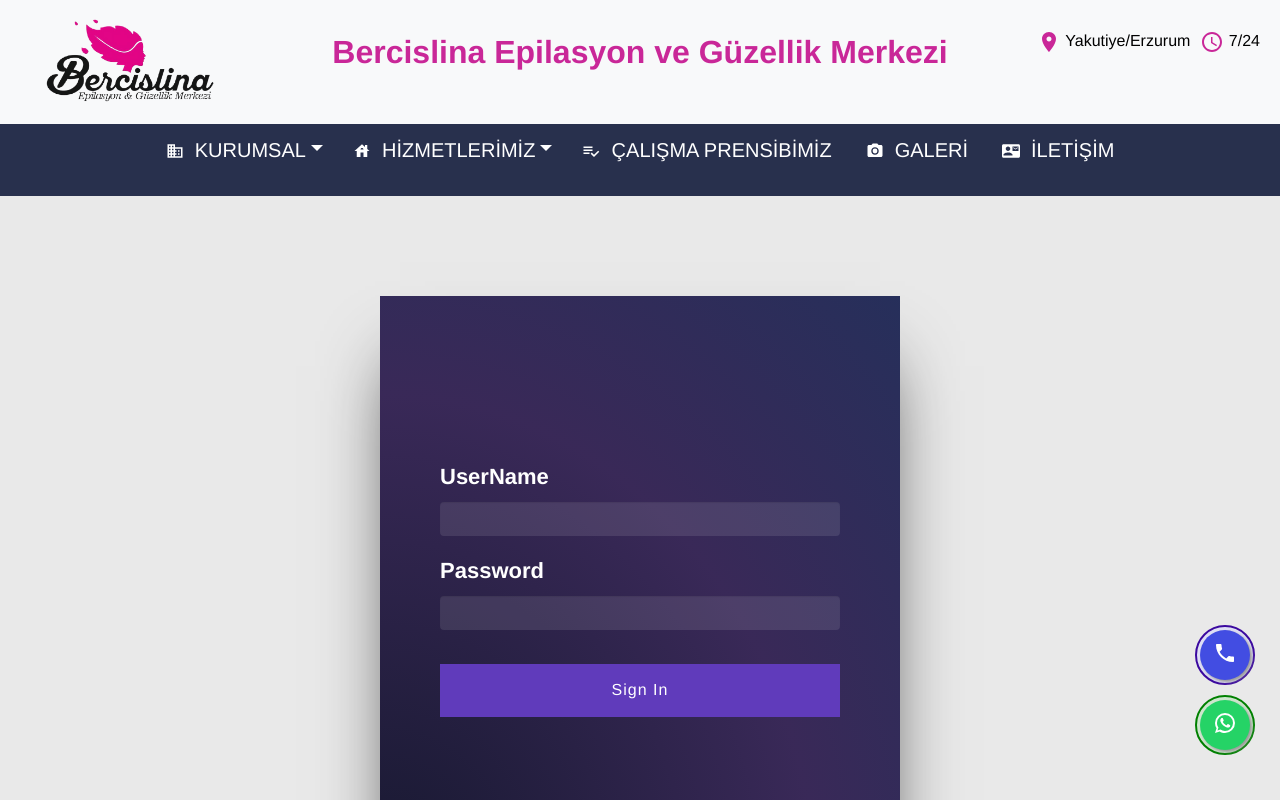
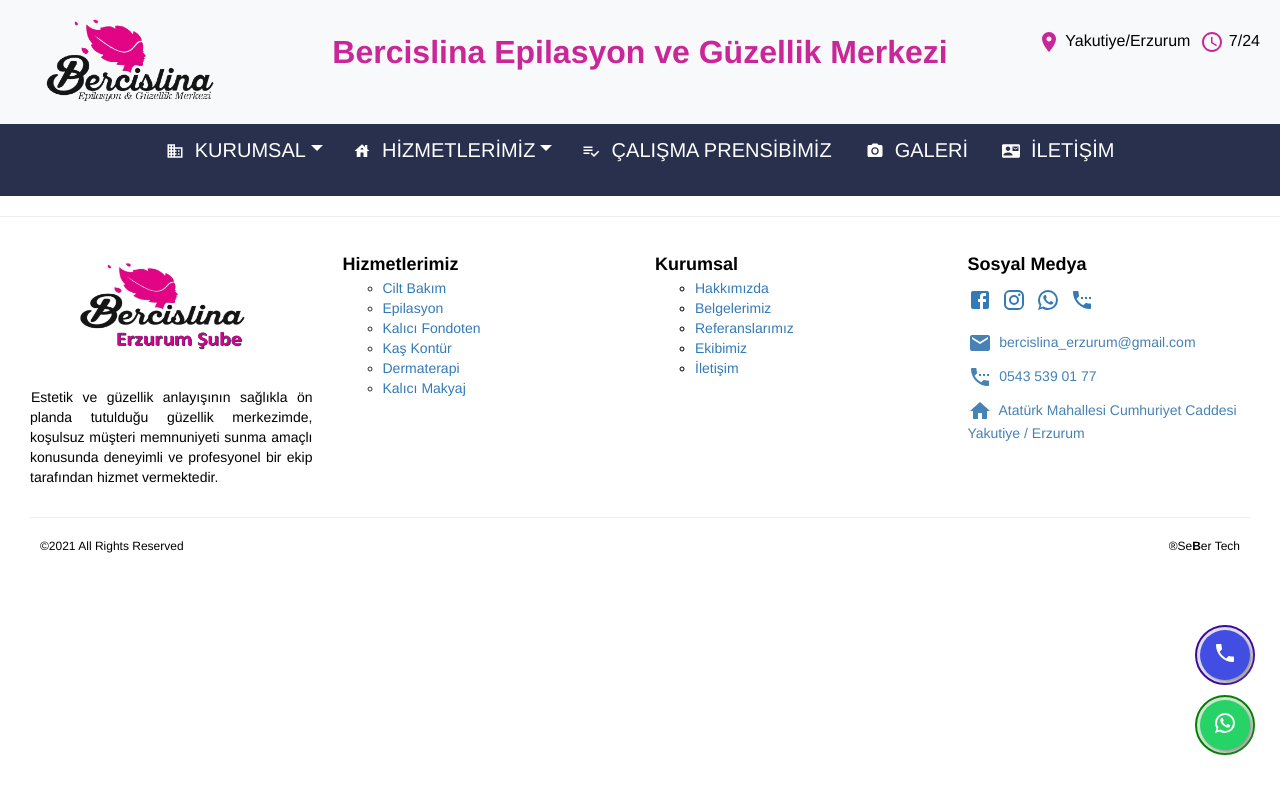
Before and after one commit to beratisahin/bercislina, a React (Create React App) app: page /admin in a window 1280 px wide. Shown: the top 800 px of the page. Built offline with nearby package versions, Linux system fonts and the light colour scheme; no server answers.

Commit message:
firebase yemedi !!!

```diff
--- a/package.json
+++ b/package.json
@@ -18,6 +18,7 @@
     "react": "^16.13.1",
     "react-bootstrap": "^1.3.0",
     "react-dom": "^16.13.1",
+    "react-firebase": "^2.2.8",
     "react-router-dom": "^5.2.0",
     "react-scripts": "3.4.3",
     "react-toastify": "^6.0.8"
--- a/src/App.js
+++ b/src/App.js
@@ -25,7 +25,7 @@ import HamaliyeTemini from "./components/hizmetler/hamaliye-temini/HamaliyeTemin
 import CalismaPrensibimiz from "./components/calisma-prensibimiz/CalismaPrensibimiz";
 import Galeri from "./components/galeri/Galeri";
 import Iletisim from "./components/iletisim/ContactForm";
-import Admin from "./components/admin/Admin.js";
+
 
 
 
@@ -60,7 +60,7 @@ function App() {
             <Route path="/calisma-prensibimiz" component={CalismaPrensibimiz} />
             <Route path="/galeri" component={Galeri} />
             <Route path="/iletisim" component={Iletisim} />
-            <Route exact path="/admin" component={Admin} />
+
           </Switch>
 
 
--- a/src/components/admin/Admin.js
+++ /dev/null
@@ -1,91 +0,0 @@
-import React, { useState, useEffect } from "react";
-import "./Admin.css";
-import Login from "./Login";
-import AdminManager from "./AdminManager";
-
-import {firebaseApp} from "../../firebase";
-
-function Admin() {
-
-  const [login, setLogin] = useState({});
-  const [email, setEmail] = useState("");
-  const [password, setPassword] = useState("");
-
-  const [emailError, setEmailError] = useState("");
-  const [passwordError, setPasswordError] = useState("");
-  const [hasAccount, setHasAccount] = useState(false);
-
-  const clearInputs = () => {
-    setEmail("");
-    setPassword("");
-  };
-
-  const clearErrors = () => {
-    setEmailError("");
-    setPasswordError("");
-  };
-
-  const handleLogin = () => {
-    clearErrors();
-  firebaseApp.auth()
-      .signInWithEmailAndPassword(email, password)
-      .catch((err) => {
-        // eslint-disable-next-line default-case
-        switch (err.code) {
-          case "auth/invalid-email":
-          case "auth/user-disabled":
-          case "auth/user-not-found":
-            setEmailError(err.message);
-            break;
-          case "auth/wrong-password":
-            setPasswordError(err.message);
-            break;
-        }
-      });
-  };
-
-  const handleLogout = () => {
-    firebaseApp.auth().signOut();
-  };
-
-  const authListener = () => {
-   firebaseApp.auth().onAuthStateChanged((user) => {
-      if (user) {
-        clearInputs();
-        setLogin(user);
-      } else {
-        setLogin("");
-      }
-    });
-  };
-
-  useEffect(() => {
-
-
-    authListener();
-  }, []);
-
-  return (
-    <div>
-      {login ? (
-        <AdminManager handleLogout={handleLogout} />
-      ) : (
-        <Login
-          email={email}
-          setEmail={setEmail}
-          password={password}
-          setPassword={setPassword}
-          handleLogin={handleLogin}
-          hasAccount={hasAccount}
-          setHasAccount={setHasAccount}
-          emailError={emailError}
-          setEmailError={setEmailError}
-          passwordError={passwordError}
-          setPasswordError={setPasswordError}
-        />
-      )}
-    </div>
-  );
-}
-
-export default Admin;
--- a/src/components/admin/AdminManager.js
+++ /dev/null
@@ -1,76 +0,0 @@
-import React, { useEffect } from "react";
-import "./AdminManager.css";
-import Galeri from "../galeri/Galeri";
-
-
-
-function AdminManager(props) {
-  const { handleLogout } = props;
-
-
-
-  const galeri = () => {
-    document.getElementById("galeri").style.display = "block";
-
-
-  };
-
-
-  return (
-    <div className="row">
-      <div className="container-fluid">
-        <div className="row d-lg-none d-xl-none d-md-block d-sm-block d-xs-block ">
-          <div className="col-12 text-center">
-            <h3>Admin Panel</h3>
-          </div>
-        </div>
-
-        <div className="row">
-          <div className="col-lg-2 col-xs-12 px-1 vh-lg-100 overflow-scroll" style={{backgroundColor:"#E2C3DD"}}>
-            <div className="col-12 mt-lg-5">
-
-
-              <button
-                className="btn btn-outline text-white m-3"
-                onClick={galeri}
-                style={{
-                  backgroundColor: "transparent",
-                  color: "black",
-                  fontSize: "16px",
-                  display: "block",
-                  width: "100%",
-                }}
-              >
-                Galeri İşlemleri
-              </button>
-
-
-
-              <button onClick={handleLogout} className="btn btn-danger text-white m-3">
-                Çıkış
-              </button>
-
-            </div>
-          </div>
-
-          <div style={{minHeight:"100vh",}} className="col-lg-10 col-xs-12  mvh-100 bg-dark">
-            <div className="row d-none d-lg-block d-md-none d-xl-block">
-              <div className="col-12 text-center text-white mt-3">
-                <h3>Admin Panel</h3>
-              </div>
-            </div>
-            <div className="row">
-              <div className="col-12">
-                <Galeri></Galeri>
-
-
-              </div>
-            </div>
-          </div>
-        </div>
-      </div>
-    </div>
-  );
-}
-
-export default AdminManager;
--- a/src/components/admin/Login.css
+++ /dev/null
@@ -1,86 +0,0 @@
-
-  .sign {
-    border: none;
-    outline: none;
-    width: 100%;
-    padding: 15px 0;
-    color: #fff;
-    font-size: 16px;
-    letter-spacing: 1px;
-    background: #603bbb;
-    cursor: pointer;
-  }
-
-  .login {
-    width: 100%;
-    min-height: 100vh;
-    padding: 0 20px;
-    background: #e9e9e9;
-    display: flex;
-  }
-
-  .login .loginContainer {
-    padding: 60px;
-    margin: auto;
-    width: 100%;
-    max-width: 520px;
-    min-height: 600px;
-    display: flex;
-    flex-direction: column;
-    justify-content: center;
-    background: radial-gradient(
-      ellipse at left bottom,
-      rgba(22, 24, 47, 1) 0%,
-      rgba(38, 20, 72, 0.9) 59%,
-      rgba(17, 27, 75, 0.9) 100%
-    );
-    box-shadow: 0 50px 70px -20px rgba(0, 0, 0, 0.8);
-  }
-
-  .login .loginContainer label {
-    color: white;
-    margin: 14px 0;
-    display: block;
-    font-size: 22px;
-    line-height: 1;
-  }
-
-  .login .loginContainer input {
-    width: 100%;
-    border: none;
-    outline: none;
-    font-size: 19px;
-    padding: 10px;
-    background: rgba(255, 255, 255, 0.1);
-    color: #fff;
-    letter-spacing: 1px;
-  }
-
-  .login .loginContainer .btnContainer {
-    width: 100%;
-    padding: 24px 0;
-  }
-
-  .login .loginContainer .btnContainer p {
-    margin: 14px 0 0 0;
-    text-align: right;
-    color: #fff;
-  }
-
-  .login .loginContainer .btnContainer p span {
-    color: yellow;
-    font-weight: 500;
-    letter-spacing: 0.5px;
-    margin-left: 5px;
-    cursor: pointer;
-    transition: all 400ms ease-in-out;
-  }
-
-  .login .loginContainer .btnContainer p span:hover {
-    color: red;
-  }
-
-  .login .loginContainer .errorMsg {
-    color: red;
-    font-size: 16px;
-  }
--- a/src/components/admin/Login.js
+++ /dev/null
@@ -1,54 +0,0 @@
-import React from 'react'
-import "./Login.css"
-function Login(props) {
-
-    const {
-        email,
-        setEmail,
-        password,
-        setPassword,
-        emailError,
-        setEmailError,
-        passwordError,
-        setPasswordError,
-        handleLogin,
-        hasAccount,
-        setHasAccount,
-     } = props;
-
-    return (
-        <section className="login">
-            <div className="loginContainer">
-                <label>UserName</label>
-                <input
-                    type="text"
-                    className="form-control"
-                    onChange={(event) => setEmail(event.target.value)}
-                    value={email}
-                  />
-                  <p className="errorMsg">
-                      {emailError}
-                  </p>
-
-                  <label>Password</label>
-                <input
-                    type="password"
-                    className="form-control"
-                    onChange={(event) => setPassword(event.target.value)}
-                    value={password}
-                  />
-                  <p className="errorMsg">
-                      {passwordError}
-                  </p>
-
-                  <div className="btnContainer">
-                        <button className="sign" onClick={handleLogin}>
-                            Sign In
-                        </button>
-                  </div>
-            </div>
-        </section>
-    )
-}
-
-export default Login
--- a/src/firebase.js
+++ /dev/null
@@ -1,16 +0,0 @@
-import firebase from "firebase";
-
-var firebaseApp = firebase.initializeApp({
-    apiKey: "AIzaSyDXc8Pkuyal9MeR4G05fWMRIaBkIklDrTs",
-    authDomain: "bercislinaerzurum-4c5fa.firebaseapp.com",
-    databaseURL: "https://bercislinaerzurum-4c5fa-default-rtdb.firebaseio.com",
-    projectId: "bercislinaerzurum-4c5fa",
-    storageBucket: "bercislinaerzurum-4c5fa.appspot.com",
-    messagingSenderId: "1035475183115",
-    appId: "1:1035475183115:web:2e36e563d7342c02ae490e",
-    measurementId: "G-L67MLED5F0"
-});
-
-const db = firebaseApp.firestore()
-
-export  {firebaseApp, db} ;
```
Also changed, not shown: src/components/admin/Admin.css (deleted), src/components/admin/AdminManager.css (deleted), 1 other file (tests, documents, lock files or other folders).
